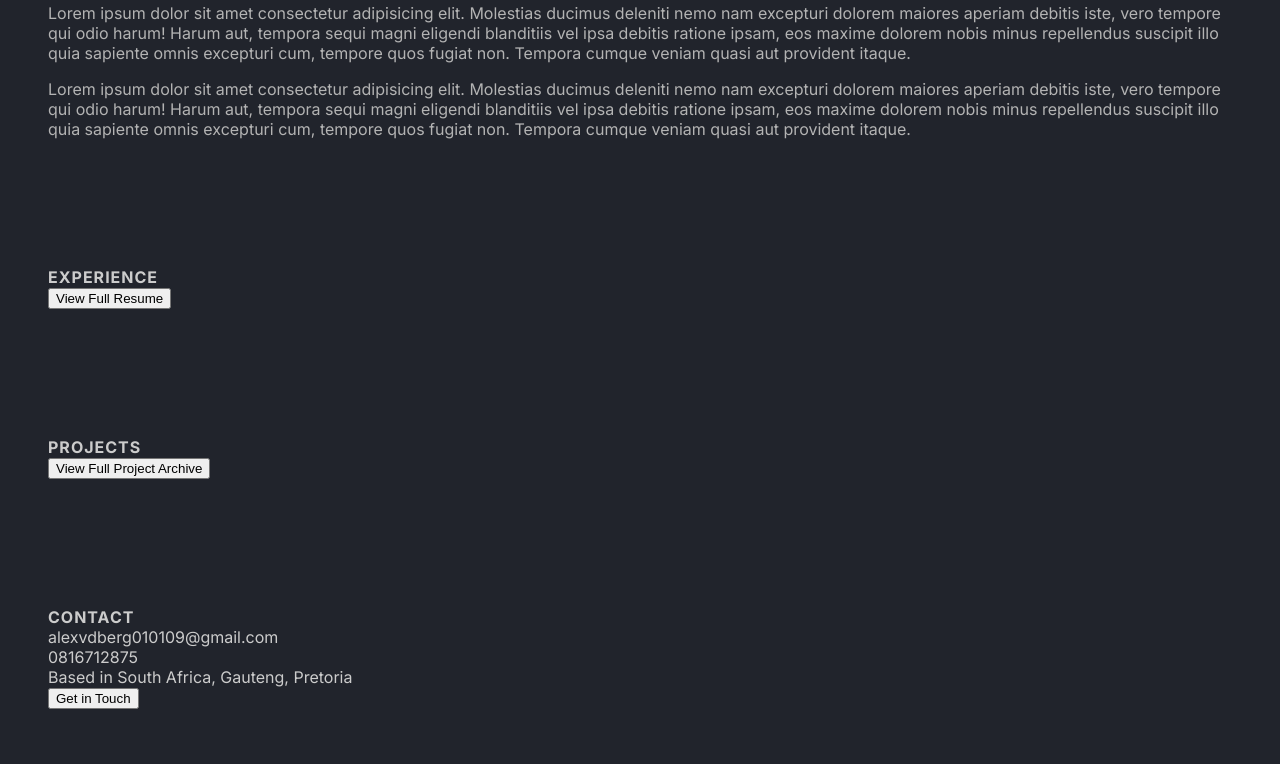
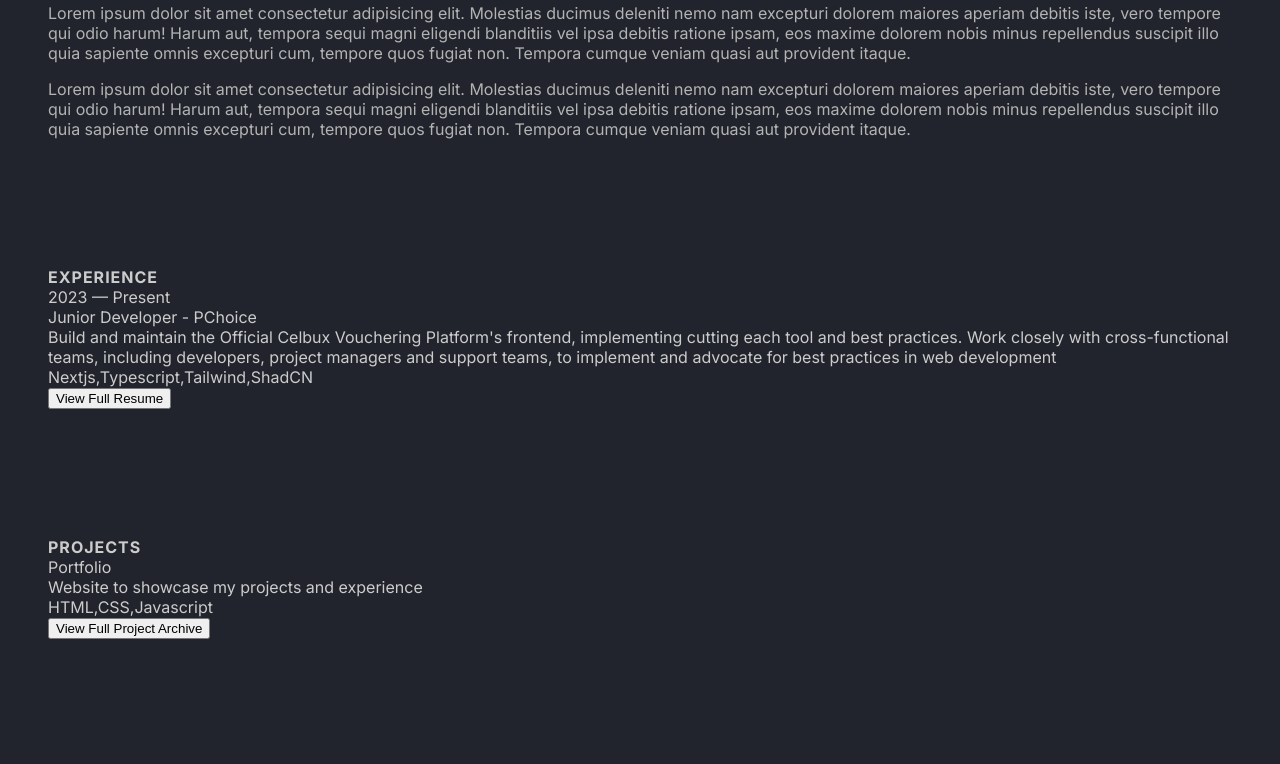
Before and after one commit to Ap3xY/portfolio, a plain HTML site: page index.html in a window 1280 px wide. Shown: the part 594-1358 px from the top of the page. Drawn offline with Linux system fonts and the light colour scheme.

Commit message:
feat: add data and js to load projects and experience in to the html

```diff
--- a/index.html
+++ b/index.html
@@ -80,29 +80,21 @@
             aut provident itaque.
           </p>
         </div>
-
-        <!-- <div class="about-tech-stack-container">
-          <h1 class="tech-stack-heading">My Tech Stack</h1>
-          <div class="tech-stack">
-            <div>HTML + CSS + JS</div>
-            <div>Nextjs</div>
-            <div>Git</div>
-            <div>React</div>
-            <div>Ruby + Rails</div>
-            <div>Elixir + Phoenix</div>
-            <div>Python</div>
-            <div>Go</div>
-          </div>
-        </div> -->
       </section>
 
       <section class="experience-container">
         <h1 class="experience-heading">EXPERIENCE</h1>
+
+        <div class="experience-item-container"></div>
+
         <button>View Full Resume</button>
       </section>
 
       <section class="projects-container">
         <h1 class="projects-heading">PROJECTS</h1>
+
+        <div class="projects-item-container"></div>
+
         <button>View Full Project Archive</button>
       </section>
 
@@ -121,5 +113,7 @@
     <footer class="footer-container">
       <p>Built using <span>HTML + CSS + Javascript</span> aka OG Stack</p>
     </footer>
+
+    <script src="scripts.js" type="module"></script>
   </body>
 </html>
--- a/scripts.js
+++ b/scripts.js
@@ -0,0 +1,47 @@
+export const experienceData = [
+  {
+    date: "2023 — Present",
+    title: "Junior Developer - PChoice",
+    description:
+      "Build and maintain the Official Celbux Vouchering Platform's frontend, implementing cutting each tool and best practices. Work closely with cross-functional teams, including developers, project managers and support teams, to implement and advocate for best practices in web development",
+    techStack: ["Nextjs", "Typescript", "Tailwind", "ShadCN"],
+  },
+];
+
+const experienceContainer = document.querySelector(
+  ".experience-item-container"
+);
+
+const experienceHTML = experienceData.map((item) => {
+  return `
+        <div class="experience-item">
+            <p class="experience-item-date">${item.date}</p>
+            <p class="experience-item-title">${item.title}</p>
+            <p class="experience-item-description">${item.description}</p>
+            <p class="experience-item-techStack">${item.techStack}</p>
+        </div>
+    `;
+});
+
+experienceContainer.innerHTML = experienceHTML.join("");
+
+export const projectsData = [
+  {
+    name: "Portfolio",
+    description: "Website to showcase my projects and experience",
+    techStack: ["HTML", "CSS", "Javascript"],
+  },
+];
+
+const projectsContainer = document.querySelector(".projects-item-container");
+
+const projectsHTML = projectsData.map((item) => {
+  return `
+        <div class="experience-item">
+            <p class="projects-item-name">${item.name}</p>
+            <p class="projects-item-description">${item.description}</p>
+            <p class="projects-item-techStack">${item.techStack}</p>
+        </div>`;
+});
+
+projectsContainer.innerHTML = projectsHTML.join("");
```
